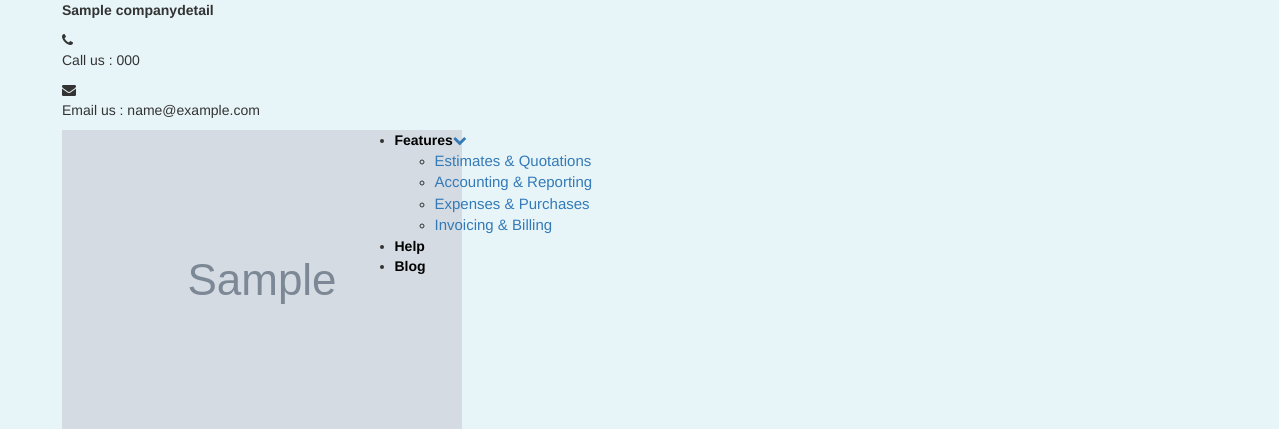
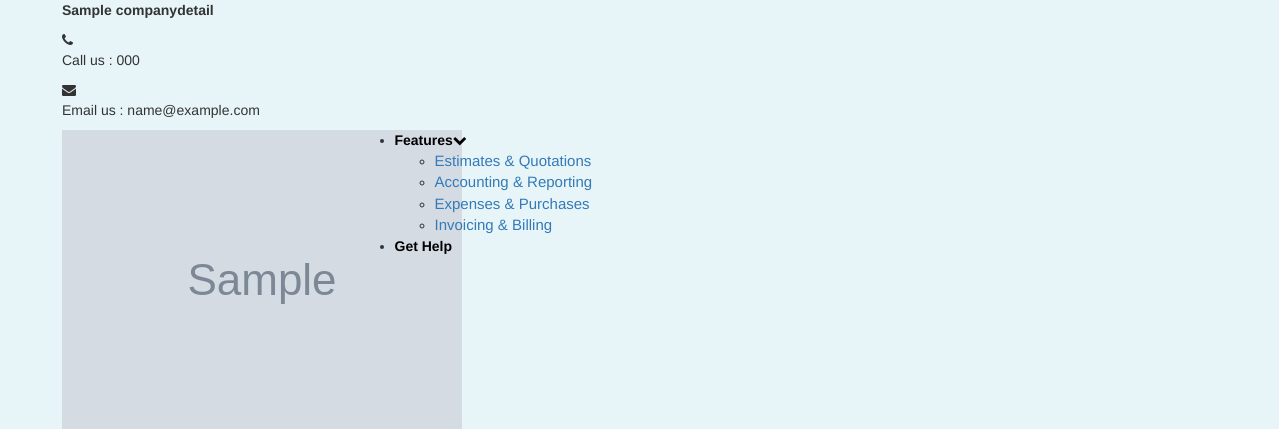
Before and after one commit to Dihfahsih1/datamaster-site, a Django app: page /expenses-management in a window 1280 px wide. Shown: the top 429 px of the page. Run offline with Django 3.2, Linux system fonts and the light colour scheme; tables that the repository leaves empty hold one stand-in row (values such as "Sample post"); grey boxes marked "Sample" are stand-in pictures; some libraries are stand-ins or nearby versions.

Commit message:
few changes in the base

```diff
--- a/datamasterapp/templates/base.html
+++ b/datamasterapp/templates/base.html
@@ -93,7 +93,7 @@
                             <div class="menu">
                                 <nav id="mobile_menu_active">
                                     <ul id="menu">
-                                        <li><a href="#"><b style="color:black">Features</b><span class="icon fa fa-chevron-down"></span></a>
+                                        <li><a href="#"><b style="color:black">Features</b><span style="color: black;" class="icon fa fa-chevron-down"></span></a>
                                             <ul class="drop">
                                                 <li><a href="{% url 'estimates-quotations' %}"><span style="font-size: 15px;">Estimates & Quotations</span></a></li>
                                                 <li><a href="{% url 'accounting-reporting' %}"><span style="font-size: 15px;">Accounting & Reporting</span></a></li>
@@ -101,8 +101,7 @@
                                                 <li><a href="{% url 'invoicing-billing' %}"><span style="font-size: 15px;">Invoicing & Billing</span></a></li>
                                             </ul>
                                         </li>
-                                        <li><a href="#"><b style="color:black">Help</b></a></li>
-                                        <li><a href="#"><b style="color:black">Blog</b></a></li>
+                                        <li><a href="#"><b style="color:black">Get Help</b></a></li>
 
                                     </ul>
                                 </nav>
```
